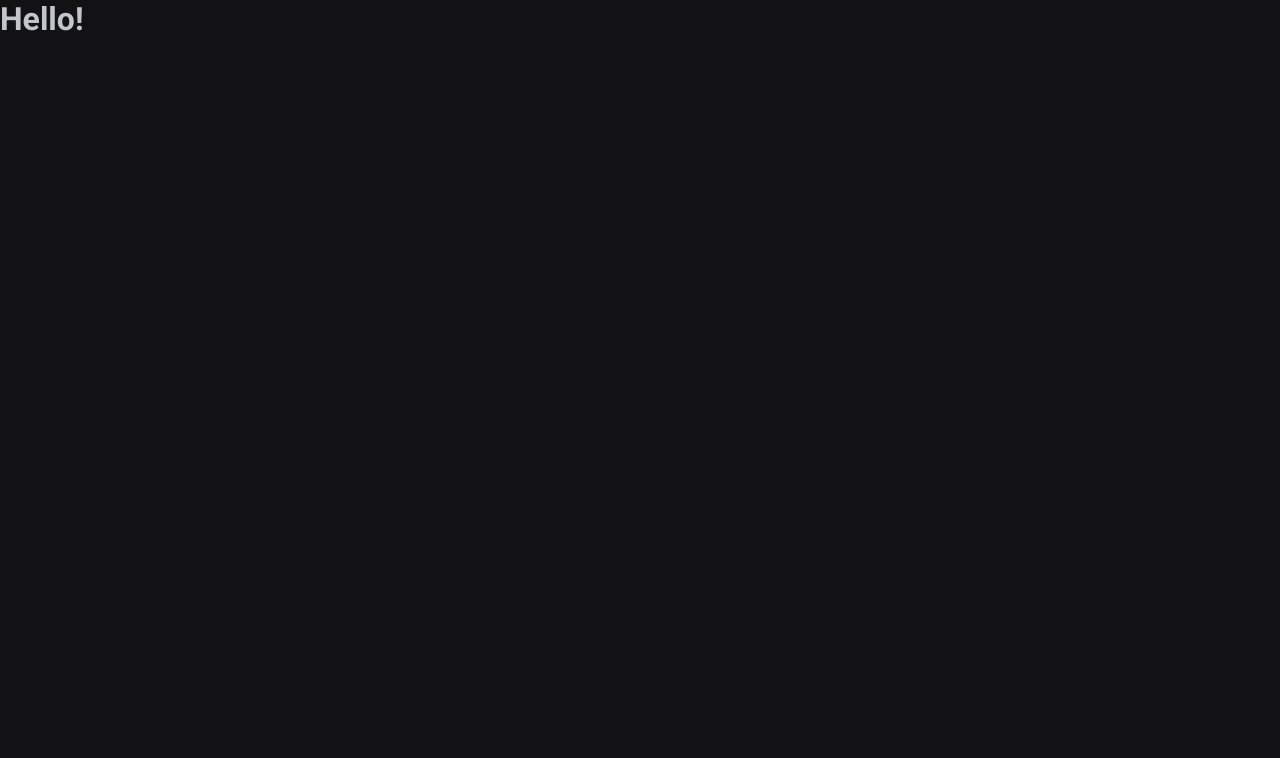
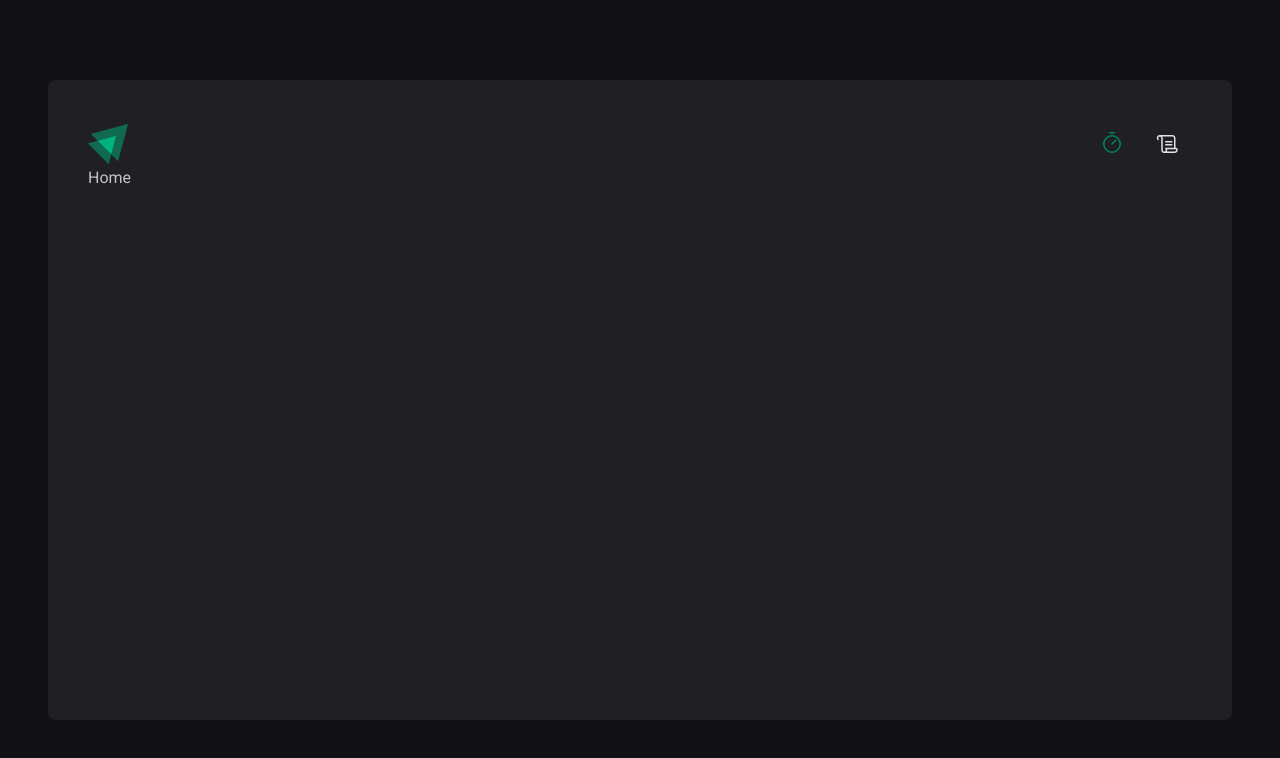
Before and after one commit to mtheusbrito/timer, a React (Vite) app: page / in a window 1280 px wide. Shown: the top 758 px of the page. Built offline with nearby package versions, Linux system fonts and the light colour scheme.

Commit message:
Header e Layout

```diff
--- a/package.json
+++ b/package.json
@@ -10,8 +10,10 @@
     "lint": " eslint src --ext .ts,.tsx"
   },
   "dependencies": {
+    "phosphor-react": "^1.4.1",
     "react": "^18.2.0",
     "react-dom": "^18.2.0",
+    "react-router-dom": "^6.3.0",
     "styled-components": "^5.3.5"
   },
   "devDependencies": {
--- a/src/App.tsx
+++ b/src/App.tsx
@@ -1,11 +1,14 @@
 import { ThemeProvider } from 'styled-components'
 import { GlobalStyle } from './styles/global'
 import { defaultTheme } from './styles/themes/default'
-
+import { BrowserRouter } from 'react-router-dom'
+import { Router } from './components/Router'
 export function App() {
   return (
     <ThemeProvider theme={defaultTheme}>
-      <h1>Hello!</h1>
+      <BrowserRouter>
+        <Router />
+      </BrowserRouter>
       <GlobalStyle />
     </ThemeProvider>
   )
--- /dev/null
+++ b/src/components/Header/index.tsx
@@ -0,0 +1,22 @@
+import React from 'react'
+import { HeaderContainer } from './styles'
+import logoIgnite from './../../assets/img/logo-ignite.svg'
+import { NavLink } from 'react-router-dom'
+import { Timer, Scroll } from 'phosphor-react'
+const Header: React.FC = () => {
+  return (
+    <HeaderContainer>
+      <img src={logoIgnite} alt="" />
+      <nav>
+        <NavLink to="/" title="Timer">
+          <Timer size={24} />
+        </NavLink>
+        <NavLink to="/history" title="Histórico">
+          <Scroll size={24} />
+        </NavLink>
+      </nav>
+    </HeaderContainer>
+  )
+}
+
+export default Header
--- /dev/null
+++ b/src/components/Header/styles.ts
@@ -0,0 +1,32 @@
+import styled from 'styled-components'
+
+export const HeaderContainer = styled.header`
+  display: flex;
+  align-items: center;
+  justify-content: space-between;
+
+  nav {
+    display: flex;
+    gap: 0.5rem;
+    a {
+      width: 3rem;
+      height: 3rem;
+
+      display: flex;
+      justify-content: center;
+      align-items: center;
+
+      color: ${(props) => props.theme['gray-100']};
+      border-top: 3px solid transparent;
+      border-bottom: 3px solid transparent;
+
+      &:hover {
+        border-bottom: 3px solid ${(props) => props.theme['green-500']};
+      }
+
+      &.active {
+        color: ${(props) => props.theme['green-500']};
+      }
+    }
+  }
+`
--- /dev/null
+++ b/src/components/Router.tsx
@@ -0,0 +1,17 @@
+import React from 'react'
+import { Routes, Route } from 'react-router-dom'
+import DefaultLayout from '../layouts/DefaultLayout'
+import History from '../pages/History'
+import Home from '../pages/Home'
+// import { Container } from './styles';
+
+export function Router() {
+  return (
+    <Routes>
+      <Route path="/" element={<DefaultLayout />}>
+        <Route path="/" element={<Home />} />
+        <Route path="/history" element={<History />} />
+      </Route>
+    </Routes>
+  )
+}
--- /dev/null
+++ b/src/layouts/DefaultLayout/index.tsx
@@ -0,0 +1,15 @@
+import React from 'react'
+import Header from '../../components/Header'
+import { Outlet } from 'react-router-dom'
+import { LayoutContainer } from './styles'
+
+const DefaultLayout: React.FC = () => {
+  return (
+    <LayoutContainer>
+      <Header />
+      <Outlet />
+    </LayoutContainer>
+  )
+}
+
+export default DefaultLayout
--- /dev/null
+++ b/src/layouts/DefaultLayout/styles.ts
@@ -0,0 +1,13 @@
+import styled from 'styled-components'
+
+export const LayoutContainer = styled.div`
+  max-width: 74rem;
+  height: calc(100vh - 10rem);
+  margin: 5rem auto;
+  padding: 2.5rem;
+
+  background: ${(props) => props.theme['gray-800']};
+  border-radius: 8px;
+  display: flex;
+  flex-direction: column;
+`
--- /dev/null
+++ b/src/pages/History.tsx
@@ -0,0 +1,9 @@
+import React from 'react'
+
+// import { Container } from './styles';
+
+const History: React.FC = () => {
+  return <div>History</div>
+}
+
+export default History
--- /dev/null
+++ b/src/pages/Home.tsx
@@ -0,0 +1,9 @@
+import React from 'react'
+
+// import { Container } from './styles';
+
+const Home: React.FC = () => {
+  return <div>Home</div>
+}
+
+export default Home
```
Also changed, not shown: src/assets/img/logo-ignite.svg (added), 1 other file (tests, documents, lock files or other folders).
